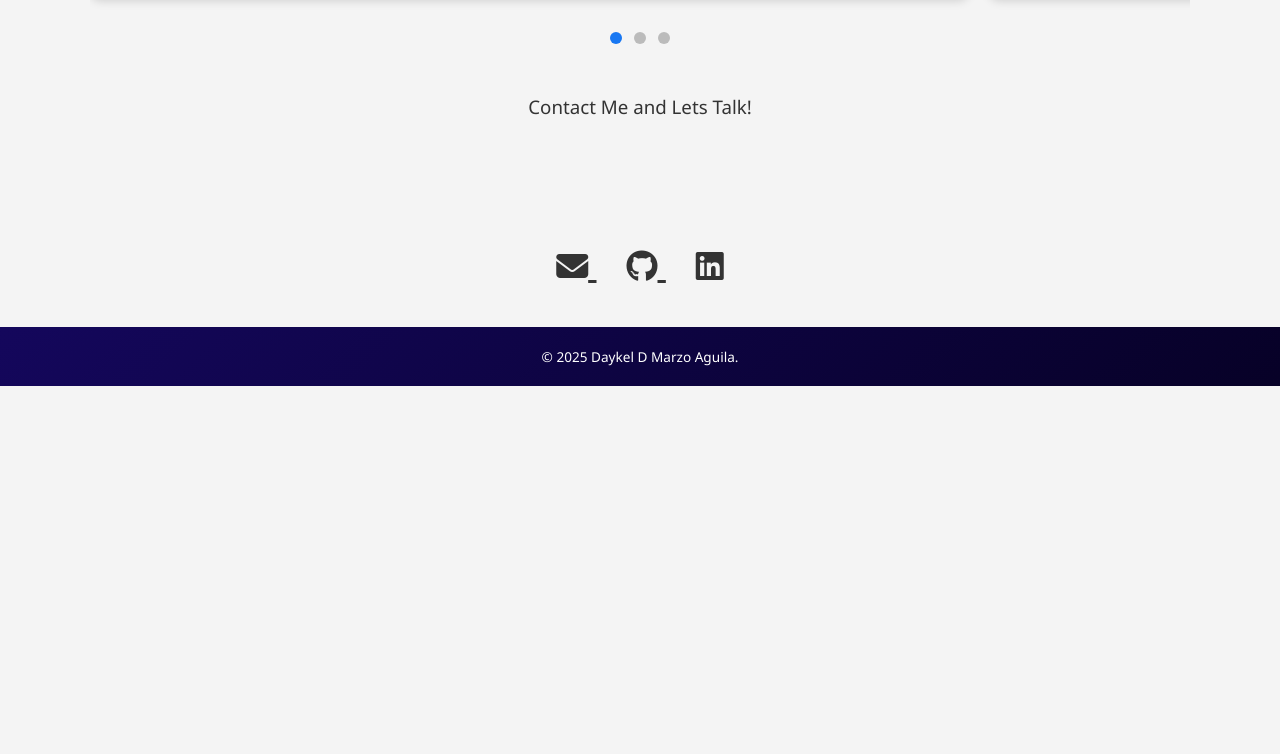
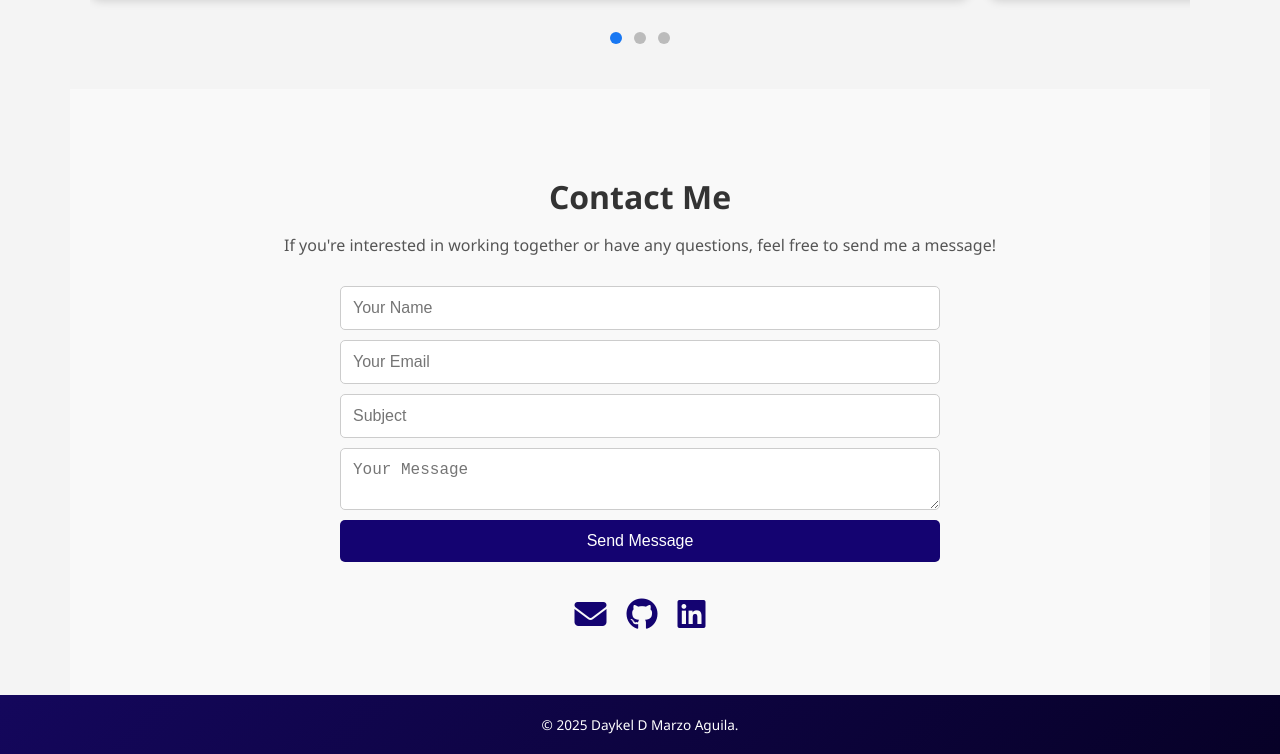
Before and after one commit to Yeyolive/Portfolio-, a plain HTML site: page index.html in a window 1280 px wide. Shown: the part 1258-2012 px from the top of the page. Before the commit the page ends 1644 px from the top, so only its background shows below. Drawn offline with Linux system fonts and the light colour scheme.

Commit message:
updated contact

```diff
--- a/css/style.css
+++ b/css/style.css
@@ -174,30 +174,72 @@ body.dark-mode .project:hover {
     background-color: var(--accent-color);
 }
 
-.contact {
-    background: var(--bg-color);
-    color: var(--text-color);
-    padding: 20px;
-    border-radius: 10px;
-    margin-bottom: 30px;
-    box-shadow: 0 2px 6px rgba(0,0,0,0.1);
+#contact {
+  padding: 60px 20px;
+  text-align: center;
+  background: #f9f9f9;
+}
+
+#contact h2 {
+  font-size: 2rem;
+  margin-bottom: 10px;
+}
+
+#contact p {
+  font-size: 1rem;
+  margin-bottom: 30px;
+  color: #555;
+}
+
+#contact-form {
+  max-width: 600px;
+  margin: 0 auto 30px;
+  display: flex;
+  flex-direction: column;
+  gap: 10px;
+}
+
+#contact-form input,
+#contact-form textarea {
+  padding: 12px;
+  border: 1px solid #ccc;
+  border-radius: 5px;
+  font-size: 1rem;
+  resize: vertical;
+}
+
+#contact-form button {
+  background-color: #140371;
+  color: white;
+  padding: 12px;
+  border: none;
+  cursor: pointer;
+  font-size: 1rem;
+  border-radius: 5px;
+  transition: background 0.3s;
+}
+
+#contact-form button:hover {
+  background-color: #0e0259;
 }
 
 .contact-icons {
-  text-align: center;
+  display: flex;
+  justify-content: center;
+  gap: 20px;
   margin-top: 20px;
 }
 
 .contact-icons a {
+  color: #140371;
   font-size: 2rem;
-  margin: 0 15px;
-  color: var(--text-color);
-  transition: color 0.3s ease;
+  transition: transform 0.3s;
 }
 
 .contact-icons a:hover {
-  color: var(--accent-color);
+  transform: scale(1.2);
 }
+
 
 section {
   padding-top: 100px;
--- a/index.html
+++ b/index.html
@@ -122,9 +122,17 @@
     </div>
 </section>
 
- <h3>Contact Me and Lets Talk!</h3>
+<section id="contact">
+  <h2>Contact Me</h2>
+  <p>If you're interested in working together or have any questions, feel free to send me a message!</p>
 
-<section id="contact">
+  <form id="contact-form">
+    <input type="text" id="name" placeholder="Your Name" required />
+    <input type="email" id="email" placeholder="Your Email" required />
+    <input type="text" id="subject" placeholder="Subject" required />
+    <textarea id="message" placeholder="Your Message" required></textarea>
+    <button type="submit">Send Message</button>
+  </form>
 
   <div class="contact-icons">
     <a href="mailto:daykelmarzo@ymail.com" target="_blank" title="Email">
@@ -139,6 +147,7 @@
   </div>
 </section>
 
+
 <footer>
     &copy; 2025 Daykel D Marzo Aguila.
 </footer>
--- a/js/script.js
+++ b/js/script.js
@@ -26,3 +26,20 @@ function toggleMode() {
   icon.classList.toggle('fa-moon');
   icon.classList.toggle('fa-sun');
 }
+
+// Contact form submission
+document.getElementById("contact-form").addEventListener("submit", function (e) {
+  e.preventDefault();
+
+  const name = document.getElementById("name").value.trim();
+  const email = document.getElementById("email").value.trim();
+  const subject = document.getElementById("subject").value.trim();
+  const message = document.getElementById("message").value.trim();
+
+  if (name && email && subject && message) {
+    alert(`Thanks ${name}, your message has been sent!`);
+    this.reset();
+  } else {
+    alert("Please fill in all fields.");
+  }
+});
```
